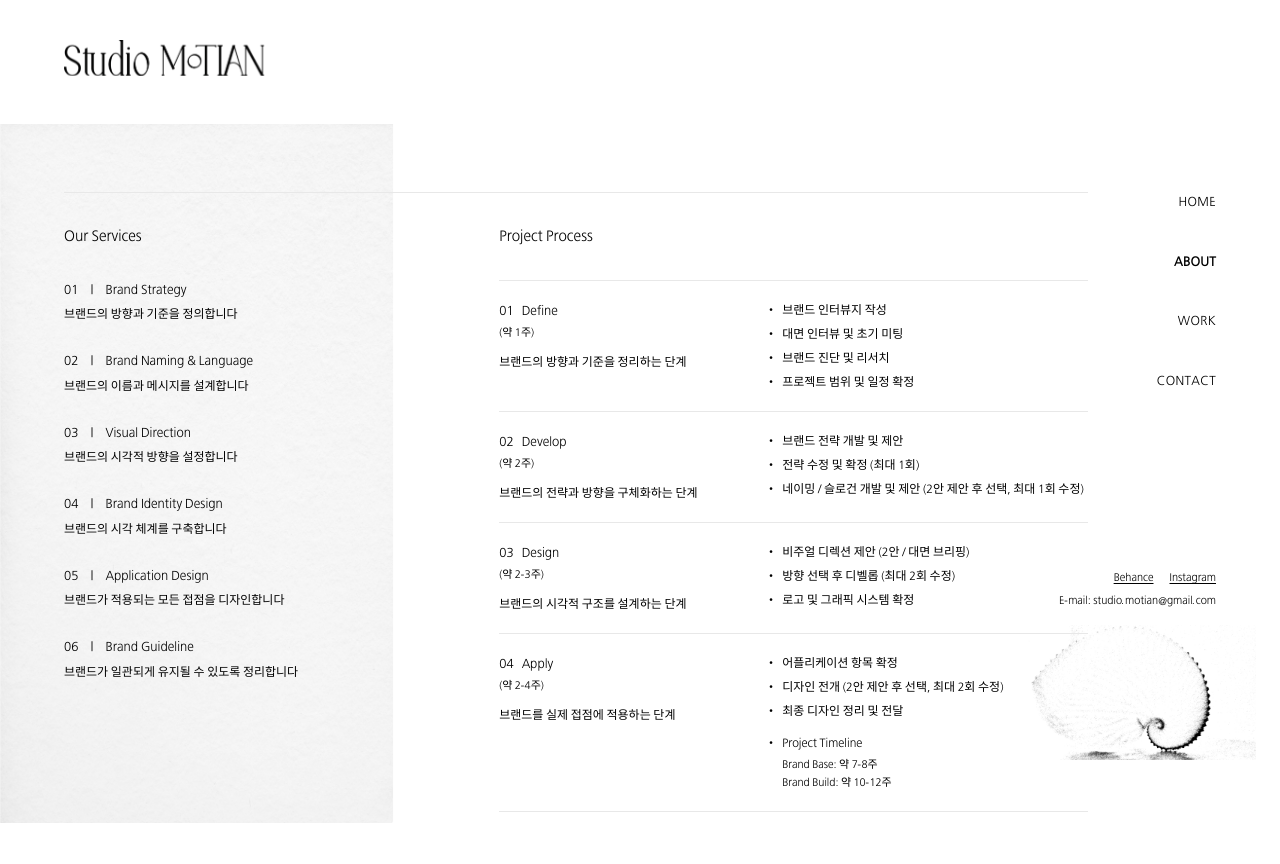
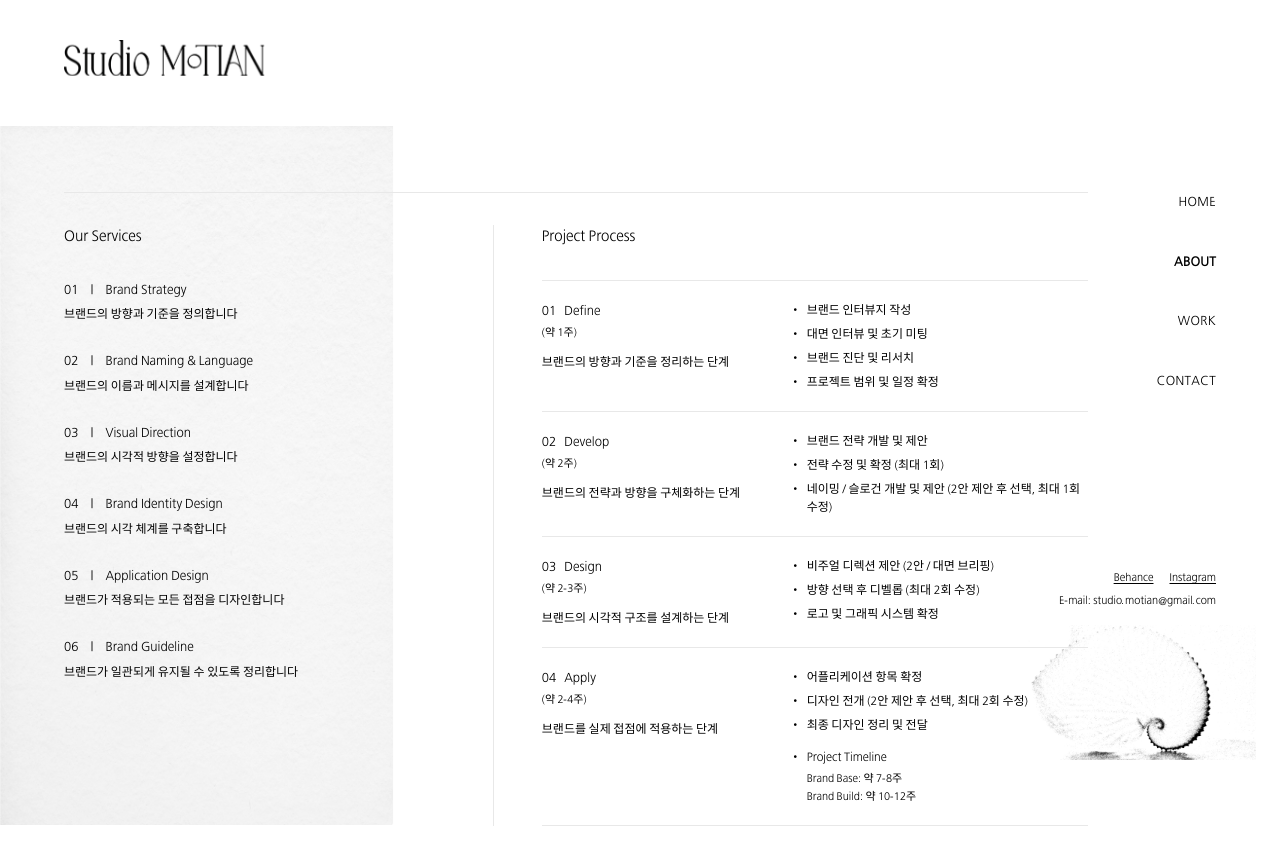
Before and after one commit to studiomotian-alt/studio-motian-, a Next.js app: page /about in a window 1280 px wide. Shown: the top 864 px of the page. Built offline with nearby package versions, Linux system fonts and the light colour scheme; a web font is replaced by a local one.

Commit message:
About: Our Services↔Project Process 세로 구분선 + 간격 확대
Co-Authored-By: Claude Opus 4.8 (1M context) <noreply@anthropic.com>

```diff
--- a/app/about/page.tsx
+++ b/app/about/page.tsx
@@ -93,7 +93,7 @@ export default function AboutPage() {
         />
       </div>
 
-      <div className="relative z-10 mt-40 grid max-w-5xl grid-cols-1 gap-12 border-t border-line pt-8 md:mt-48 md:grid-cols-10 md:gap-x-16">
+      <div className="relative z-10 mt-40 grid max-w-5xl grid-cols-1 gap-12 border-t border-line pt-8 md:mt-48 md:grid-cols-10 md:gap-x-12">
         {/* Our Services — left, with faint background illustration */}
         <div className="relative md:col-span-4">
           <h2 className="text-[15px] text-ink">Our Services</h2>
@@ -111,8 +111,8 @@ export default function AboutPage() {
           </ul>
         </div>
 
-        {/* Project Process — center */}
-        <div className="md:col-span-6">
+        {/* Project Process — center, separated by a vertical divider */}
+        <div className="md:col-span-6 md:border-l md:border-line md:pl-12">
           <h2 className="text-[15px] text-ink">Project Process</h2>
           <div className="mt-8 border-t border-line">
             {process.map((p) => (
```
